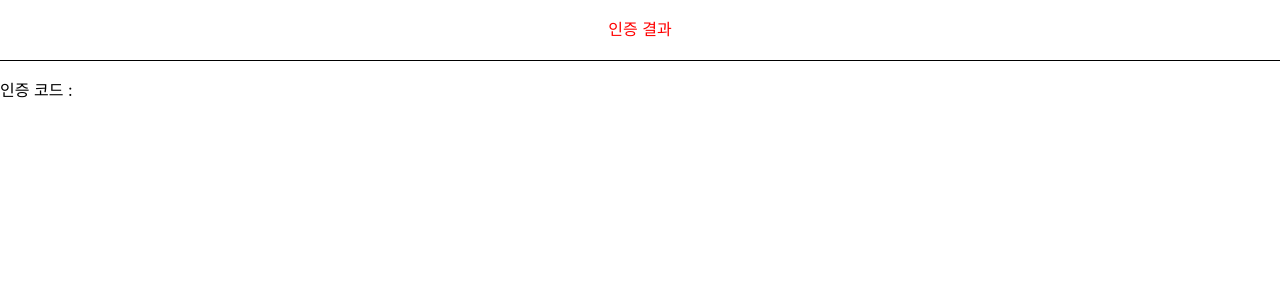
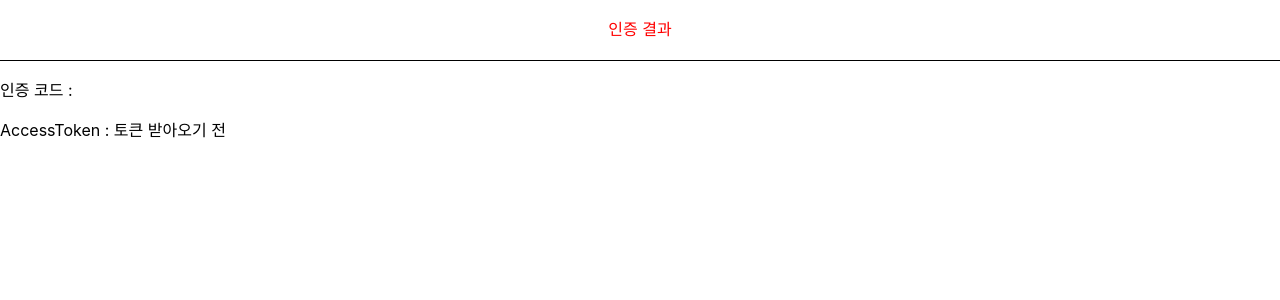
Before and after one commit to skymill2000/fintech210823, a React (Create React App) app in the folder fintech/: page /authResult in a window 1280 px wide. Shown: the top 300 px of the page. Built offline with nearby package versions, Linux system fonts and the light colour scheme.

Commit message:
useEffect 훅 선언 페이지 mount 시 getAccessToken Method 호출

```diff
--- a/fintech/src/pages/AuthResult.js
+++ b/fintech/src/pages/AuthResult.js
@@ -1,4 +1,4 @@
-import React from "react";
+import React, { useState, useEffect } from "react";
 import Header from "../component/Header";
 import { useLocation } from "react-router-dom";
 import queryString from "query-string";
@@ -7,10 +7,21 @@ import queryString from "query-string";
 const AuthResult = () => {
   const { search } = useLocation();
   const { code } = queryString.parse(search);
+  const [accessToken, setAccessToken] = useState("토큰 받아오기 전");
+
+  useEffect(() => {
+    getAccessToken();
+  }, []);
+
+  const getAccessToken = () => {
+    console.log("토큰을 가져옵니다");
+  };
+
   return (
     <div>
       <Header title="인증 결과"></Header>
       <p>인증 코드 : {code}</p>
+      <p>AccessToken : {accessToken}</p>
     </div>
   );
 };
```
